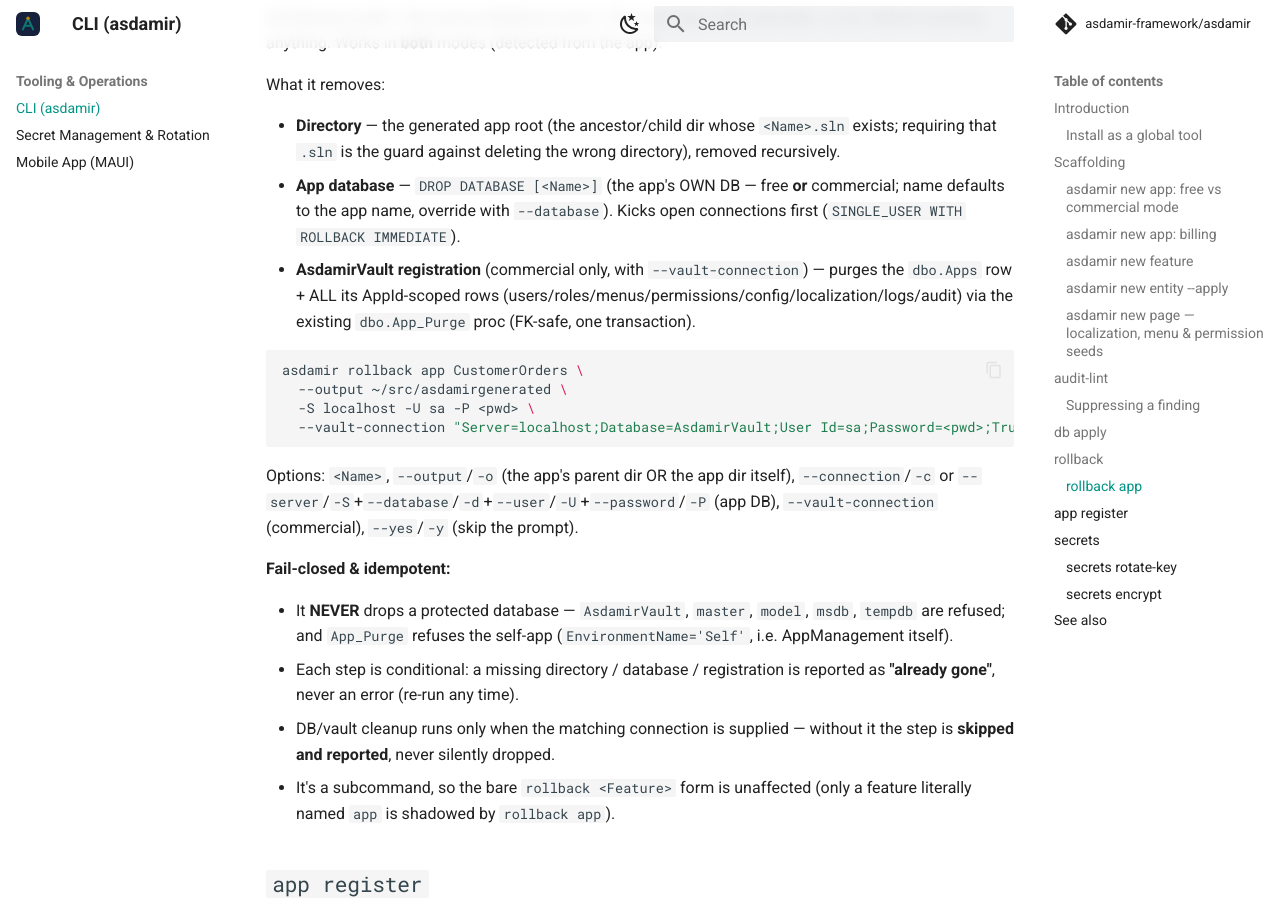
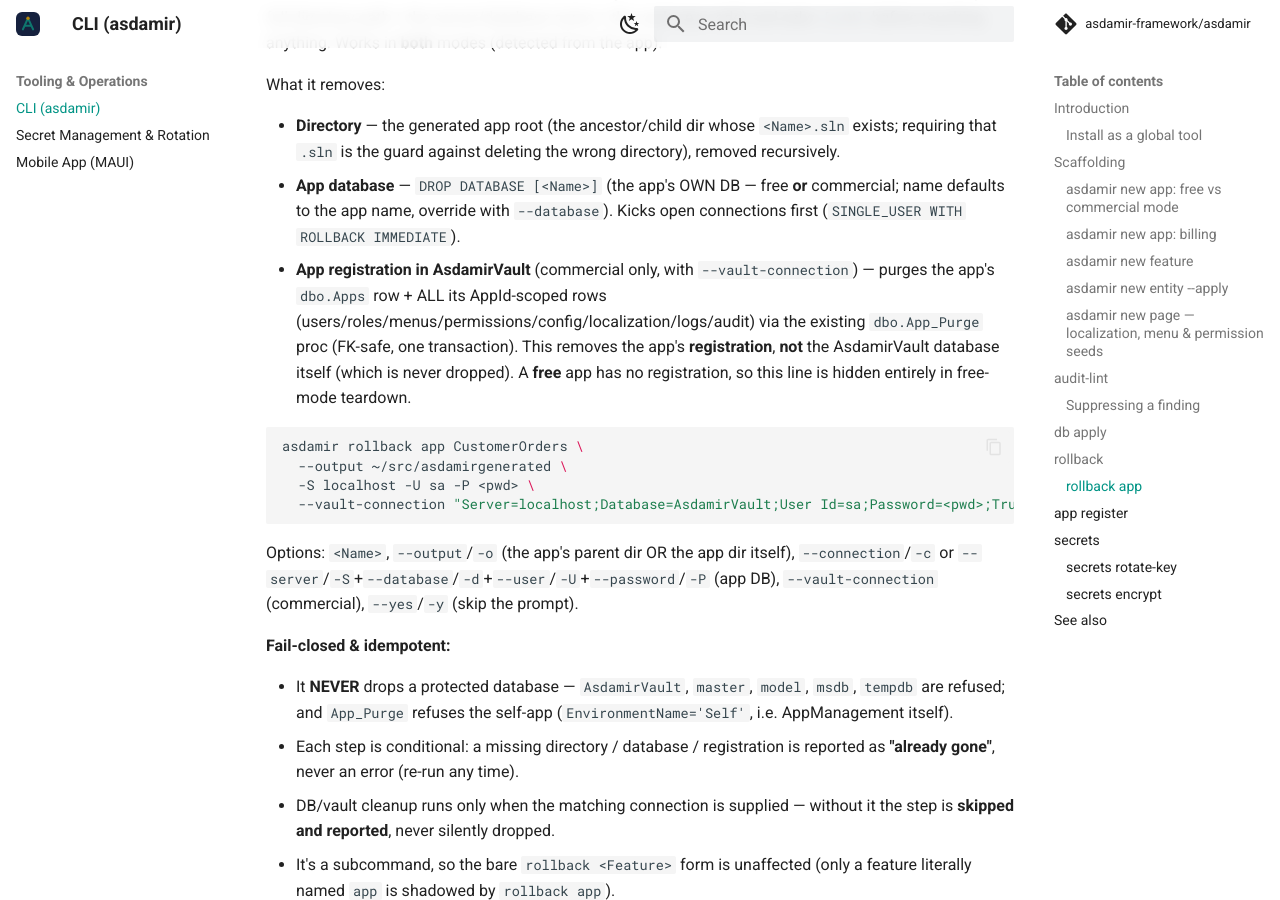
Before and after one commit to asdamir-framework/asdamir, an MkDocs documentation site: the page built from docs/cli.md, in a window 1280 px wide and 900 px high, scrolled down 10415 px. Built offline with MkDocs 1.6.1 and Material for MkDocs 9.7.7, drawn with Linux system fonts in a browser that asks for light colours; comment, search, counter and statistics services are not loaded.

Commit message:
fix(cli): `rollback app` clearer AsdamirVault wording + hidden in free mode — Tools 1.3.6
The teardown printed `AsdamirVault: NOT purged …`, which read as if the AsdamirVault DATABASE could be purged —
it can't. Wording is now "App registration (AsdamirVault): …" (removes the app's registration + AppId-scoped rows
via App_Purge, NOT the DB), and the line is hidden entirely for free-mode apps (no control-plane registration).
Behaviour unchanged — messaging + free-mode visibility only. Bumps Asdamir.Tools to 1.3.6.

🤖 Generated with [Claude Code](https://claude.com/claude-code)

````diff
--- a/docs/cli.md
+++ b/docs/cli.md
@@ -360,9 +360,11 @@ What it removes:
   `.sln` is the guard against deleting the wrong directory), removed recursively.
 - **App database** — `DROP DATABASE [<Name>]` (the app's OWN DB — free **or** commercial; name defaults to the
   app name, override with `--database`). Kicks open connections first (`SINGLE_USER WITH ROLLBACK IMMEDIATE`).
-- **AsdamirVault registration** (commercial only, with `--vault-connection`) — purges the `dbo.Apps` row + ALL
-  its AppId-scoped rows (users/roles/menus/permissions/config/localization/logs/audit) via the existing
-  `dbo.App_Purge` proc (FK-safe, one transaction).
+- **App registration in AsdamirVault** (commercial only, with `--vault-connection`) — purges the app's `dbo.Apps`
+  row + ALL its AppId-scoped rows (users/roles/menus/permissions/config/localization/logs/audit) via the existing
+  `dbo.App_Purge` proc (FK-safe, one transaction). This removes the app's **registration**, **not** the
+  AsdamirVault database itself (which is never dropped). A **free** app has no registration, so this line is
+  hidden entirely in free-mode teardown.
 
 ```bash
 asdamir rollback app CustomerOrders \
````
Also changed, not shown: CHANGELOG.md (+13 -1 lines), 2 other files.
